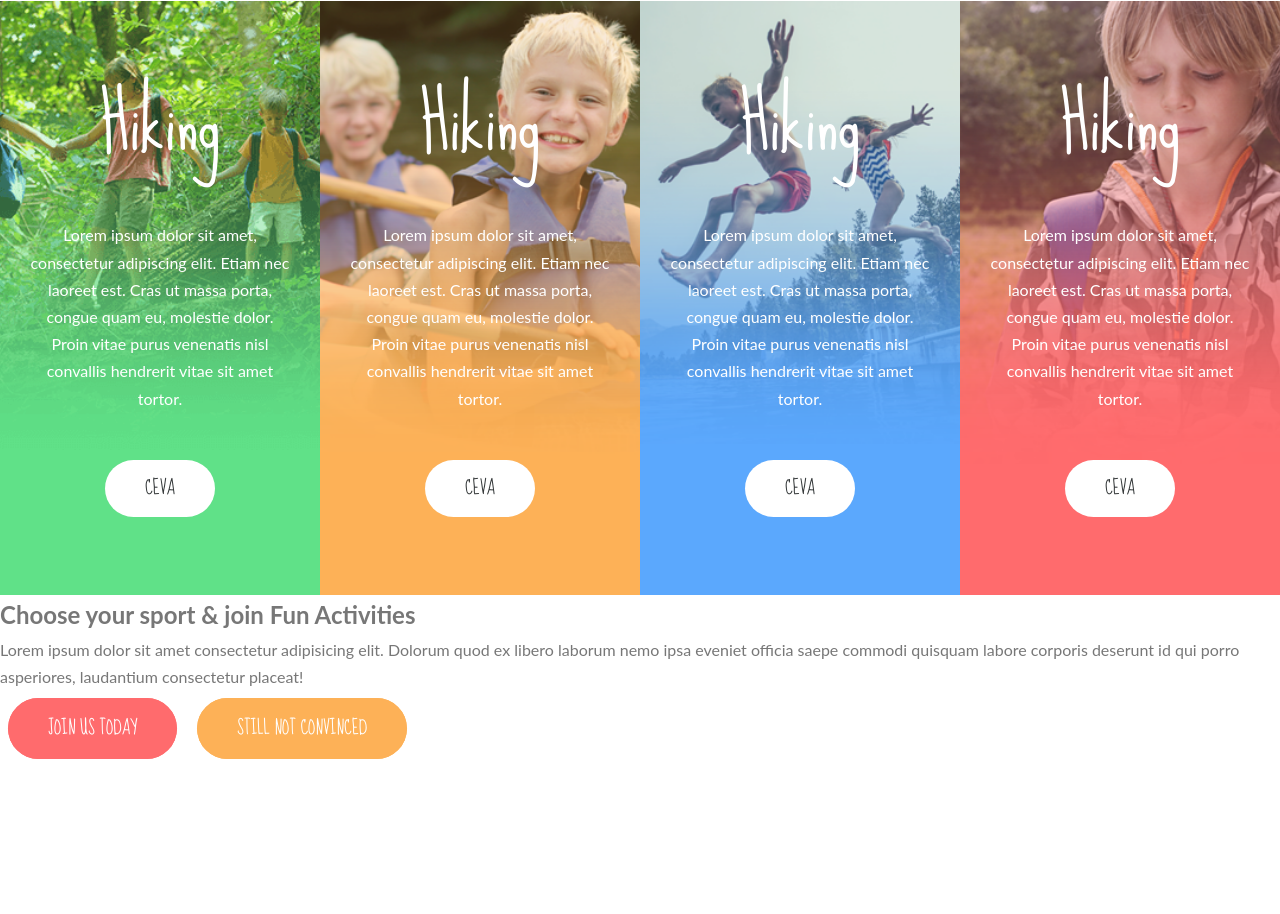
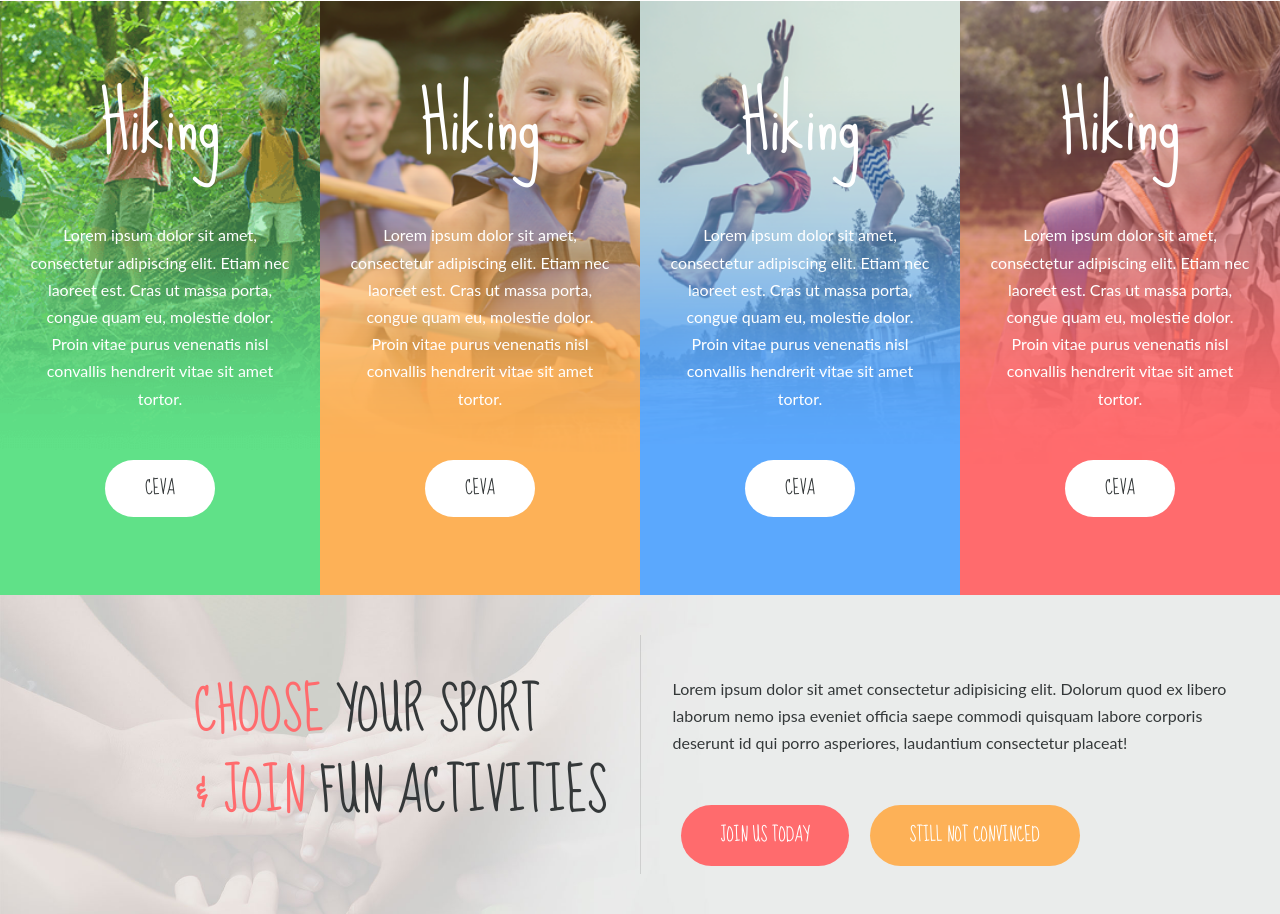
Before and after one commit to diana0506/Dragos-Camp, a plain HTML site: page index.html in a window 1280 px wide. Shown: the part 1513-2427 px from the top of the page. Before the commit the page ends 2280 px from the top, so only its background shows below. Drawn offline with Linux system fonts and the light colour scheme; files whose address does not match are found by name.

Commit message:
style: scrtion summary

```diff
--- a/index.html
+++ b/index.html
@@ -83,8 +83,11 @@
                             <h2 class="about__heading">Abordarea noastra</h2>
                         </header>
                         <p>
-                            Lorem ipsum dolor sit amet, consectetur adipiscing elit. Etiam nec laoreet est. Cras ut massa porta, congue quam eu, molestie dolor. Proin vitae purus venenatis nisl convallis hendrerit vitae sit amet tortor. Pellentesque et mi nec lacus varius lacinia
-                            ut eget quam. In hac habitasse platea dictumst. Cras in urna hendrerit, sodales mauris ut, rhoncus arcu.
+                            Lorem ipsum dolor sit amet, consectetur adipiscing elit. Etiam nec laoreet est. Cras ut
+                            massa porta, congue quam eu, molestie dolor. Proin vitae purus venenatis nisl convallis
+                            hendrerit vitae sit amet tortor. Pellentesque et mi nec lacus varius lacinia
+                            ut eget quam. In hac habitasse platea dictumst. Cras in urna hendrerit, sodales mauris ut,
+                            rhoncus arcu.
 
                         </p>
                         <p class="upper text-left">Roman Dragos - Profesor</p>
@@ -102,8 +105,11 @@
                             <h2 class="about__heading">Skill-urile profesorilor</h2>
                         </header>
                         <p>
-                            Lorem ipsum dolor sit amet, consectetur adipiscing elit. Etiam nec laoreet est. Cras ut massa porta, congue quam eu, molestie dolor. Proin vitae purus venenatis nisl convallis hendrerit vitae sit amet tortor. Pellentesque et mi nec lacus varius lacinia
-                            ut eget quam. In hac habitasse platea dictumst. Cras in urna hendrerit, sodales mauris ut, rhoncus arcu.
+                            Lorem ipsum dolor sit amet, consectetur adipiscing elit. Etiam nec laoreet est. Cras ut
+                            massa porta, congue quam eu, molestie dolor. Proin vitae purus venenatis nisl convallis
+                            hendrerit vitae sit amet tortor. Pellentesque et mi nec lacus varius lacinia
+                            ut eget quam. In hac habitasse platea dictumst. Cras in urna hendrerit, sodales mauris ut,
+                            rhoncus arcu.
 
                         </p>
                         <button class="btn btn--orange">ABOUT OUR TEACHERS</button>
@@ -120,8 +126,11 @@
                             <h2 class="about__heading">Sport si sanatate</h2>
                         </header>
                         <p>
-                            Lorem ipsum dolor sit amet, consectetur adipiscing elit. Etiam nec laoreet est. Cras ut massa porta, congue quam eu, molestie dolor. Proin vitae purus venenatis nisl convallis hendrerit vitae sit amet tortor. Pellentesque et mi nec lacus varius lacinia
-                            ut eget quam. In hac habitasse platea dictumst. Cras in urna hendrerit, sodales mauris ut, rhoncus arcu.
+                            Lorem ipsum dolor sit amet, consectetur adipiscing elit. Etiam nec laoreet est. Cras ut
+                            massa porta, congue quam eu, molestie dolor. Proin vitae purus venenatis nisl convallis
+                            hendrerit vitae sit amet tortor. Pellentesque et mi nec lacus varius lacinia
+                            ut eget quam. In hac habitasse platea dictumst. Cras in urna hendrerit, sodales mauris ut,
+                            rhoncus arcu.
 
                         </p>
                         <button class="btn btn--red">More about sport</button>
@@ -143,7 +152,9 @@
                     <h2 class="headline">Hiking</h2>
                 </header>
                 <p class="content text-center">
-                    Lorem ipsum dolor sit amet, consectetur adipiscing elit. Etiam nec laoreet est. Cras ut massa porta, congue quam eu, molestie dolor. Proin vitae purus venenatis nisl convallis hendrerit vitae sit amet tortor.
+                    Lorem ipsum dolor sit amet, consectetur adipiscing elit. Etiam nec laoreet est. Cras ut massa porta,
+                    congue quam eu, molestie dolor. Proin vitae purus venenatis nisl convallis hendrerit vitae sit amet
+                    tortor.
                 </p>
                 <div class="actions">
                     <a href="#" class="btn btn--white">Ceva</a>
@@ -154,7 +165,9 @@
                     <h2 class="headline">Hiking</h2>
                 </header>
                 <p class="content text-center">
-                    Lorem ipsum dolor sit amet, consectetur adipiscing elit. Etiam nec laoreet est. Cras ut massa porta, congue quam eu, molestie dolor. Proin vitae purus venenatis nisl convallis hendrerit vitae sit amet tortor.
+                    Lorem ipsum dolor sit amet, consectetur adipiscing elit. Etiam nec laoreet est. Cras ut massa porta,
+                    congue quam eu, molestie dolor. Proin vitae purus venenatis nisl convallis hendrerit vitae sit amet
+                    tortor.
                 </p>
                 <div class="actions">
                     <a href="#" class="btn btn--white">Ceva</a>
@@ -165,7 +178,9 @@
                     <h2 class="headline">Hiking</h2>
                 </header>
                 <p class="content text-center">
-                    Lorem ipsum dolor sit amet, consectetur adipiscing elit. Etiam nec laoreet est. Cras ut massa porta, congue quam eu, molestie dolor. Proin vitae purus venenatis nisl convallis hendrerit vitae sit amet tortor.
+                    Lorem ipsum dolor sit amet, consectetur adipiscing elit. Etiam nec laoreet est. Cras ut massa porta,
+                    congue quam eu, molestie dolor. Proin vitae purus venenatis nisl convallis hendrerit vitae sit amet
+                    tortor.
                 </p>
                 <div class="actions">
                     <a href="#" class="btn btn--white">Ceva</a>
@@ -176,7 +191,9 @@
                     <h2 class="headline">Hiking</h2>
                 </header>
                 <p class="content text-center">
-                    Lorem ipsum dolor sit amet, consectetur adipiscing elit. Etiam nec laoreet est. Cras ut massa porta, congue quam eu, molestie dolor. Proin vitae purus venenatis nisl convallis hendrerit vitae sit amet tortor.
+                    Lorem ipsum dolor sit amet, consectetur adipiscing elit. Etiam nec laoreet est. Cras ut massa porta,
+                    congue quam eu, molestie dolor. Proin vitae purus venenatis nisl convallis hendrerit vitae sit amet
+                    tortor.
                 </p>
                 <div class="actions">
                     <a href="#" class="btn btn--white">Ceva</a>
@@ -184,16 +201,26 @@
             </div>
         </section>
 
-        <section class="section-summary__action" id="sectionSummary">
-            <div class="summary__action">
-                <h2 class="hedline">Choose your sport & join Fun Activities</h2>
+        <section class="section-summary" id="sectionSummary">
+
+            <div class="section-summary__title">
+                <h3 class="headline">
+
+                    <span>Choose </span>
+                        your sport <br>
+                        <span>& join</span> Fun Activities
+                    </span>
+                </h3>
             </div>
-            <p class="content text-right">
-                Lorem ipsum dolor sit amet consectetur adipisicing elit. Dolorum quod ex libero laborum nemo ipsa eveniet officia saepe commodi quisquam labore corporis deserunt id qui porro asperiores, laudantium consectetur placeat!
-            </p>
-            <button class="btn btn--red">Join us today</button>
-            <button class="btn btn--orange">Still not convinced</button>
-
+            <div class="section-summary__content">
+                <p class="content text-right">
+                    Lorem ipsum dolor sit amet consectetur adipisicing elit. Dolorum quod ex libero laborum nemo ipsa
+                    eveniet officia saepe commodi quisquam labore corporis deserunt id qui porro asperiores, laudantium
+                    consectetur placeat!
+                </p>
+                <button class="btn btn--red">Join us today</button>
+                <button class="btn btn--orange">Still not convinced</button>
+            </div>
         </section>
 
     </main>
--- a/scss/layout/_navigation.scss
+++ b/scss/layout/_navigation.scss
@@ -71,11 +71,11 @@
             font-size: 3rem;
             font-weight: 300;
             padding: 1rem 2rem;
-            color: $color-black;
+            color: $color-white;
             text-decoration: none;
             text-transform: uppercase;
             background-image: linear-gradient(120deg, transparent 0%, transparent 50%, $color-white 50%);
-            background-size: 220%;
+            background-size: 225%;
             transition: all .4s;
             span {
                 margin-right: 1.5rem;
--- a/scss/pages/_home.scss
+++ b/scss/pages/_home.scss
@@ -99,3 +99,50 @@
         }
     }
 }
+
+
+.section-summary {
+
+        padding: 4rem;
+        display: flex;
+        background-image: url('../../img/summry-action-bg.jpg');
+        background-size: cover;
+        background-repeat: no-repeat;
+
+        & > div {
+            flex: 1;
+
+
+        }
+
+
+
+
+    &__title {
+        border-right: .1rem solid rgba($color-black, .15);
+        margin-right: 3.2rem;
+        padding-right: 3.2rem;
+        display: flex;
+        align-items: center;
+        justify-content: flex-end;
+
+        h3 {
+            text-transform: uppercase;
+            font-size: 4.8rem;
+            color: $color-black;
+
+            span {
+                color: $color-red-primary;
+            }
+        }
+    }
+
+    &__content {
+        p {
+            padding-top: 4rem;
+            margin-bottom: 4rem;
+            color: $color-black;
+            font-weight: normal;
+        }
+    }
+}
```
Also changed, not shown: css/main.min.css, img/summry-action-bg.jpg (added), 1 other file.
